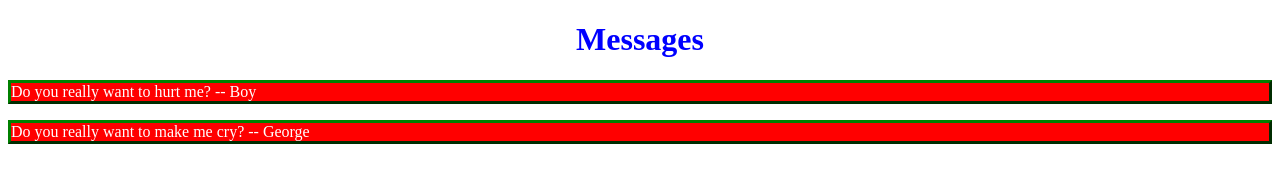
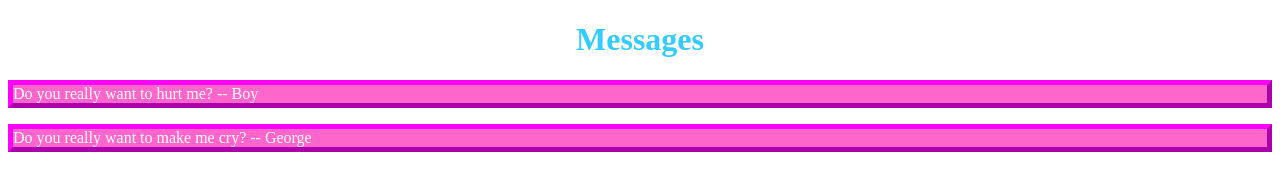
Before and after one commit to rohundhar/comp20-rdhar, a plain HTML site: page messages/index.html in a window 1280 px wide. Drawn offline with Linux system fonts and the light colour scheme.

Commit message:
update22

```diff
--- a/messages/style.css
+++ b/messages/style.css
@@ -1,10 +1,11 @@
 h1{
-	color:blue;
+	color:#33CCFF;
 	text-align: center;
 }
 p{
-	background-color: red;
+	background-color: #FF66CC;
 	color: white;
-	border-color: green;
+	border-color: #FF00FF;
 	border-style: outset;
+	border-width: 5px;
 }
```
